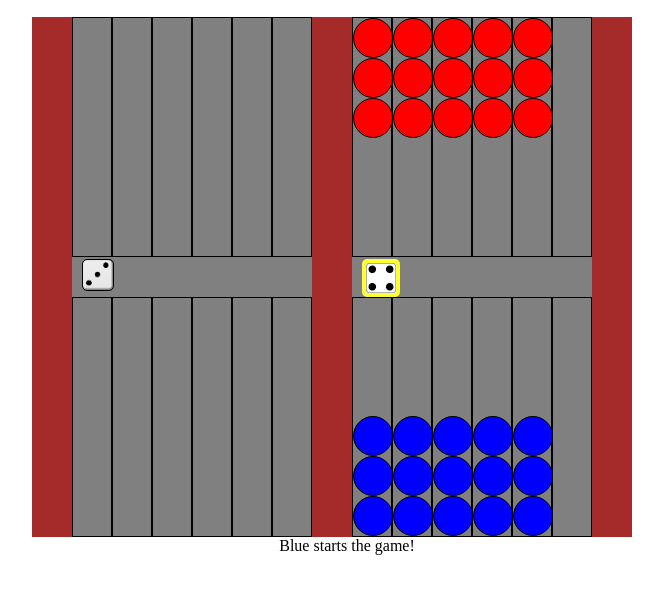
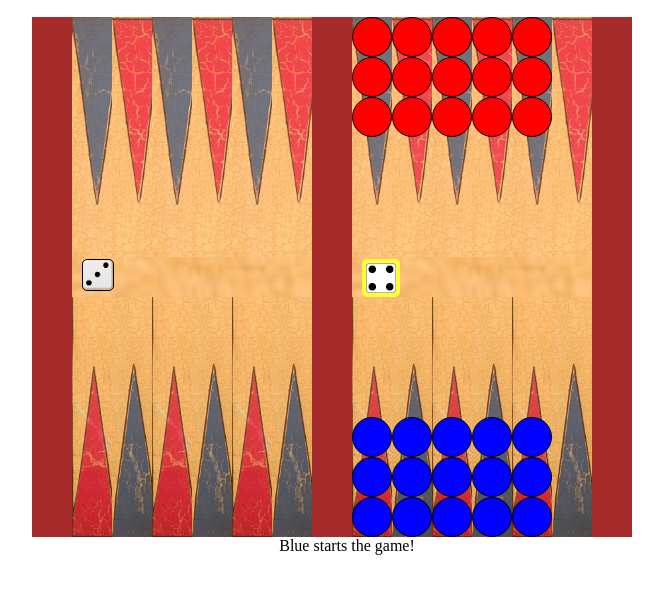
Before and after one commit to msaei/backgammon, a plain HTML site: page index.html in a window 1280 px wide. Shown: the part 50-644 px from the top of the page, without its empty margins (293-956 px from the left). Drawn offline with nearby package versions, Linux system fonts and the light colour scheme.

Commit message:
background for board aded

```diff
--- a/init.js
+++ b/init.js
@@ -23,10 +23,13 @@ function initBoard() {
 
 	//rooms 13-18 add to board
 	for(i=13; i<19; i++) {
+		var backGroundClass = (i%2 == 0 ? 'topRed' : 'topBlue');
+		//alert(i + backGroundClass)
 		$('<div class="room"><div class="top"></div></div>')
 		.data('num', i)
 		.attr('id', 'room'+i)
-		.appendTo('#gameBoard');
+		.appendTo('#gameBoard')
+		.addClass(backGroundClass);
 	}
 
 	//top middle bar add to board
@@ -36,10 +39,12 @@ function initBoard() {
 
 	//rooms 19-24 add to board
 	for(i=19; i<25; i++) {
+		var backGroundClass = (i%2 == 0 ? 'topRed' : 'topBlue');
 		$('<div class="room"><div class="top"></div></div>')
 		.data('num', i)
 		.attr('id', 'room'+i)
-		.appendTo('#gameBoard');
+		.appendTo('#gameBoard')
+		.addClass(backGroundClass);
 	}
 
 	//top right bar add to board
@@ -67,10 +72,12 @@ function initBoard() {
 
 	//room 7-12 add board
 	for(i=12; i>6; i--) {
+		var backGroundClass = (i%2 == 0 ? 'botRed' : 'botBlue');
 		$('<div class="room"><div class="bottom"></div></div>')
 		.data('num', i)
 		.attr('id', 'room'+i)
-		.appendTo('#gameBoard');
+		.appendTo('#gameBoard')
+		.addClass(backGroundClass);
 	}
 
 	//middle bar add to board
@@ -80,10 +87,12 @@ function initBoard() {
 
 	//room 1-6 add to board
 	for(i=6; i>0; i--) {
+		var backGroundClass = (i%2 == 0 ? 'botRed' : 'botBlue');
 		$('<div class="room"><div class="bottom"></div></div>')
 		.data('num', i)
 		.attr('id', 'room'+i)
-		.appendTo('#gameBoard');
+		.appendTo('#gameBoard')
+		.addClass(backGroundClass);
 	}
 
 	//bottom right bar add to board
--- a/main.css
+++ b/main.css
@@ -25,18 +25,39 @@
  }
 
  .room {
- 	height: 238px;
-	width: 38px;
+ 	height: 240px;
+	width: 40px;
 	background-color: gray;
 	float: left;
 	position: relative;
-	border: black solid 1px;
+
+ }
+
+ .topRed {
+ 	background-image: url(images/topRed.png);
+ 	background-size: cover;
+ }
+
+ .topBlue {
+ 	background-image: url(images/topBlue.png);
+ 	background-size: cover;
+ }
+
+ .botBlue {
+ 	background-image: url(images/botBlue.png);
+ 	background-size: cover;
+ }
+
+ .botRed {
+ 	background-image: url(images/botRed.png);
+ 	background-size: cover;
  }
 
  .midroom {
  	height: 40px;
  	width: 240px;
- 	background-color: gray;
+ 	background-size: cover;
+ 	background-image: url(images/board.png);
  	float: left;
  }
 
```
Also changed, not shown: images/board.png (added), images/botBlue.png (added), images/botRed.png (added), images/topBlue.png (added), images/topRed.png (added), toDo.txt.
